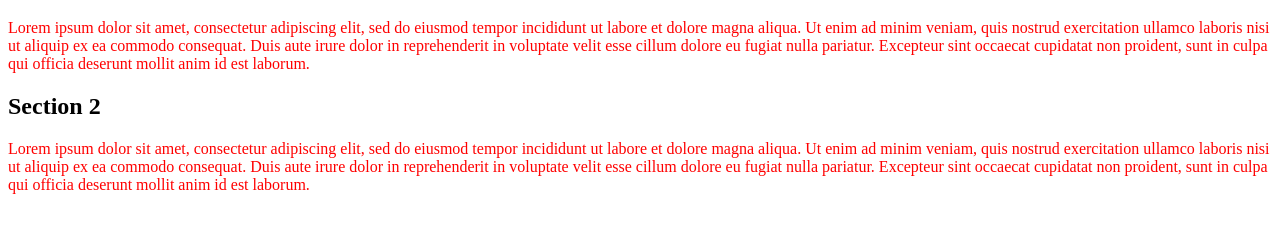
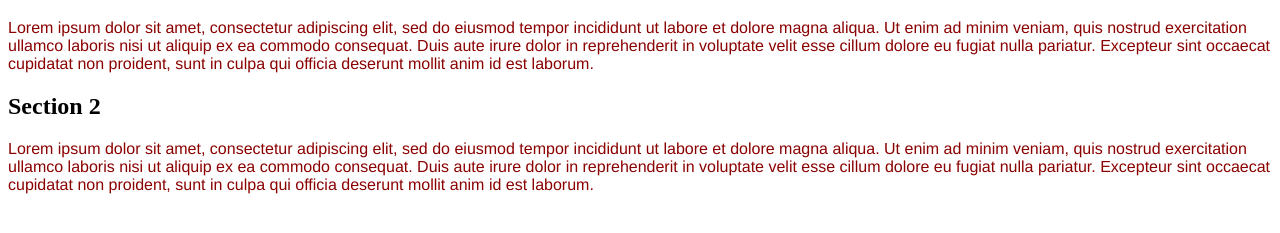
Before and after one commit to samira-escobar/Responsive_design1_classdemo, a plain HTML site: page index.html in a window 1280 px wide. Shown: the part 61-294 px from the top of the page. Drawn offline with Linux system fonts and the light colour scheme.

Commit message:
Update stylesheet.css

```diff
--- a/stylesheet.css
+++ b/stylesheet.css
@@ -3,5 +3,6 @@ h1{
 }
 
 p{
-	color: red;
+	color: darkred;
+	font-family: Helvetica;
 }
```
